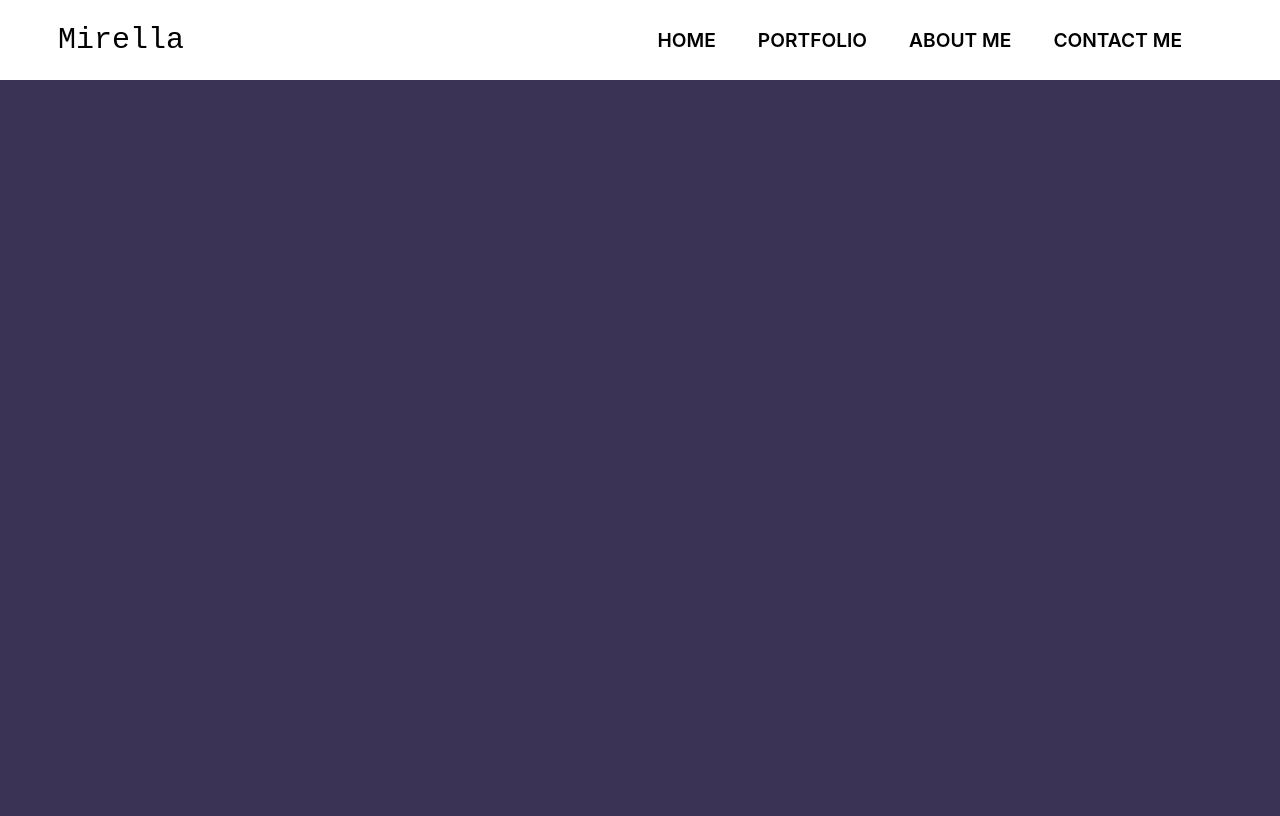
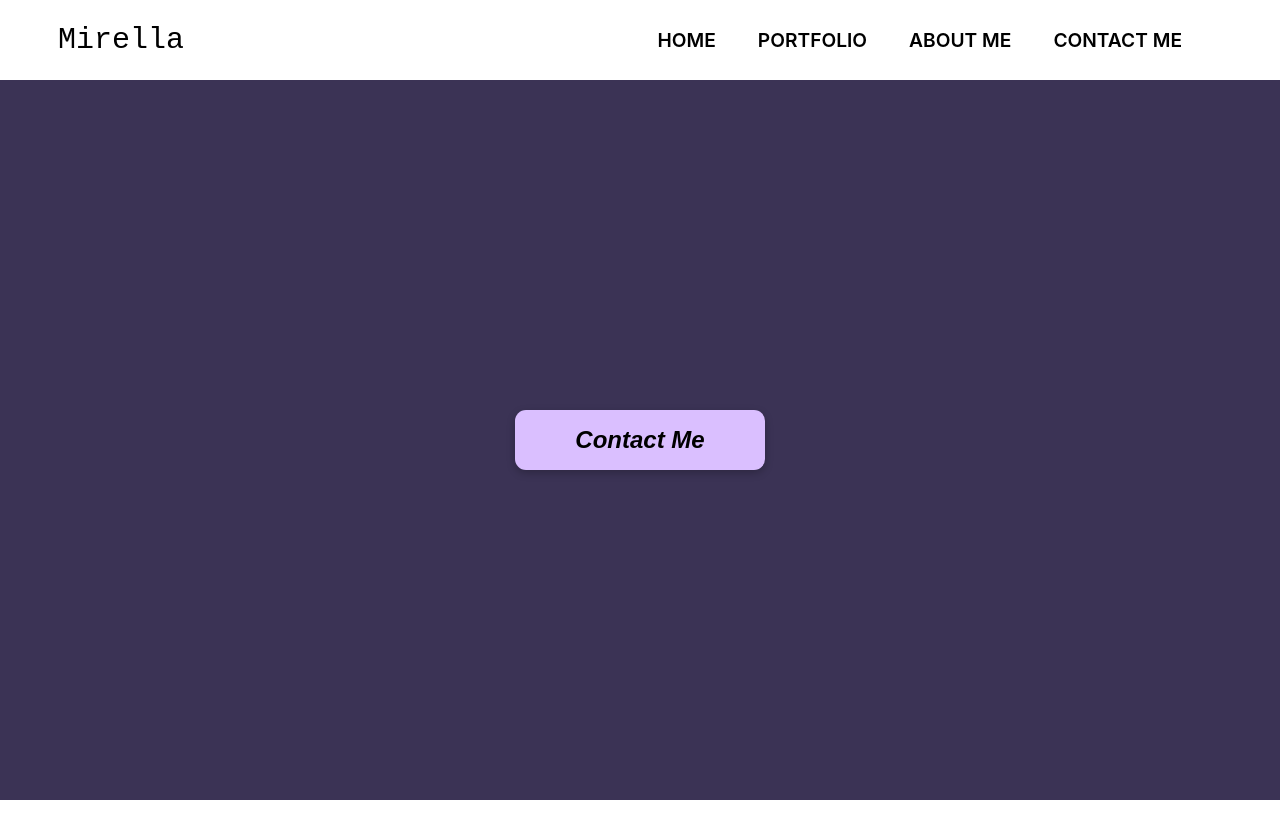
Before and after one commit to mirellacodes/Mirella, a Next.js app: page /contactme in a window 1280 px wide. Built offline with nearby package versions, Linux system fonts and the light colour scheme.

Commit message:
updated contactme page

```diff
--- a/src/pages/contactme.tsx
+++ b/src/pages/contactme.tsx
@@ -2,8 +2,9 @@ import type { NextPage } from "next";
 import { NavBar } from "../components/Navbar/navbar.component";
 import { MainLayout } from "../layouts/main-layout/main-layout.component";
 import { Text } from "../components/Text/text.component";
-import * as S from "../styles/aboutme.style";
+import * as S from "../styles/contactme.style";
 import Head from "next/head";
+import { Buttons } from "../components/Buttons/buttons.component";
 
 const ContactMe: NextPage = () => {
   return (
@@ -14,9 +15,16 @@ const ContactMe: NextPage = () => {
       </Head>
       <MainLayout>
         <NavBar />
-        <S.TextWrap>
-          <Text className="tobebuilt"> Yet to be build</Text>
-        </S.TextWrap>
+        <S.Wrapper>
+          <S.ContactButtonWrapper>
+            <Buttons
+              onClick={() => window.open("https://linktr.ee/mirellacodes")}
+              className="contact"
+            >
+              Contact Me
+            </Buttons>
+          </S.ContactButtonWrapper>
+        </S.Wrapper>
       </MainLayout>
     </>
   );
--- /dev/null
+++ b/src/styles/contactme.style.ts
@@ -0,0 +1,19 @@
+import styled from "styled-components";
+
+export const ContactButtonWrapper = styled.div`
+  /* border: 5px solid #ffff00; */
+  position: relative;
+  display: flex;
+  align-items: center;
+  justify-content: center;
+  margin-top: 400px;
+
+  .contact {
+  }
+`;
+
+export const Wrapper = styled.div`
+  /* border: 5px solid green; */
+  overflow: auto;
+  height: 100vh;
+`;
```
